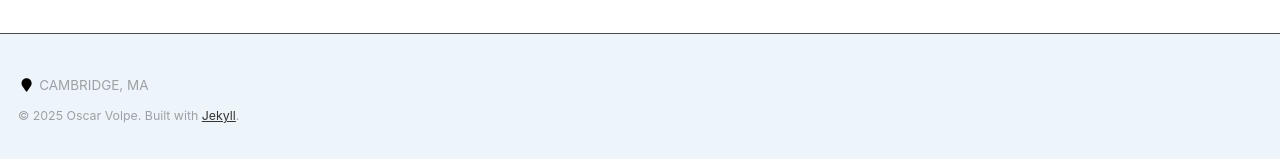
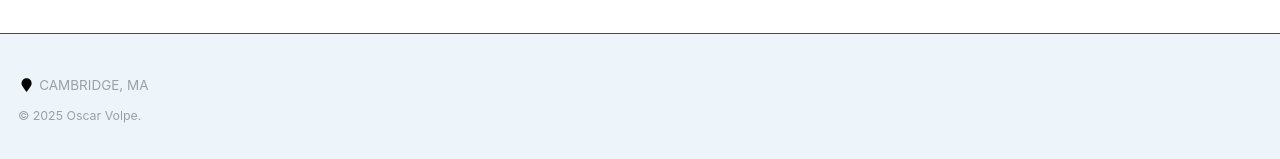
Before and after one commit to ovolpe/ovolpe.github.io, a Jekyll site: the page built from _pages/about.md, in a window 1280 px wide. Shown: the part 1078-1237 px from the top of the page. Built offline with Jekyll 4.4.1, drawn with Linux system fonts in a browser that asks for light colours.

Commit message:
Update footer.html

```diff
--- a/_includes/footer.html
+++ b/_includes/footer.html
@@ -24,4 +24,4 @@
   </ul>
 </div>
 
-<div class="page__footer-copyright">&copy; {{ site.time | date: '%Y' }} {{ site.name | default: site.title }}. Built with <a href="https://jekyllrb.com/">Jekyll</a>.</div>
+<div class="page__footer-copyright">&copy; {{ site.time | date: '%Y' }} {{ site.name | default: site.title }}.</div>
```
